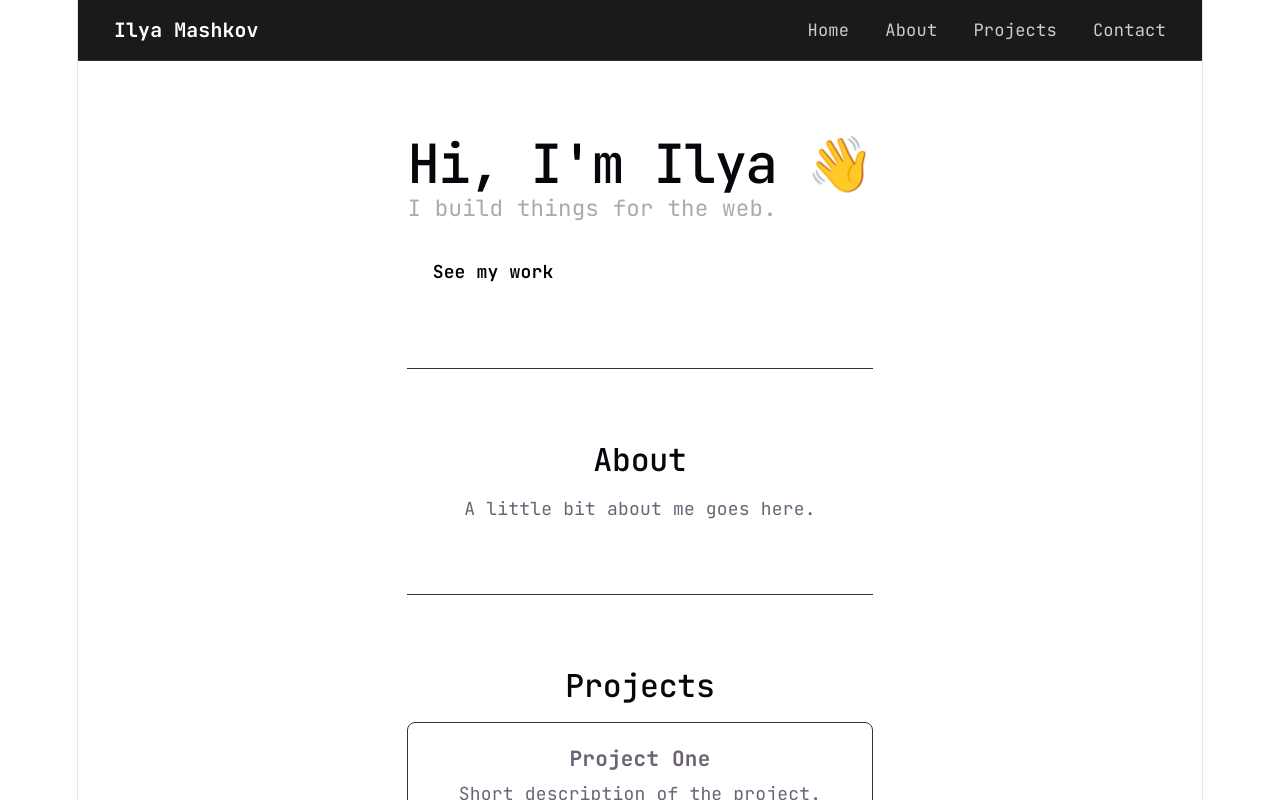
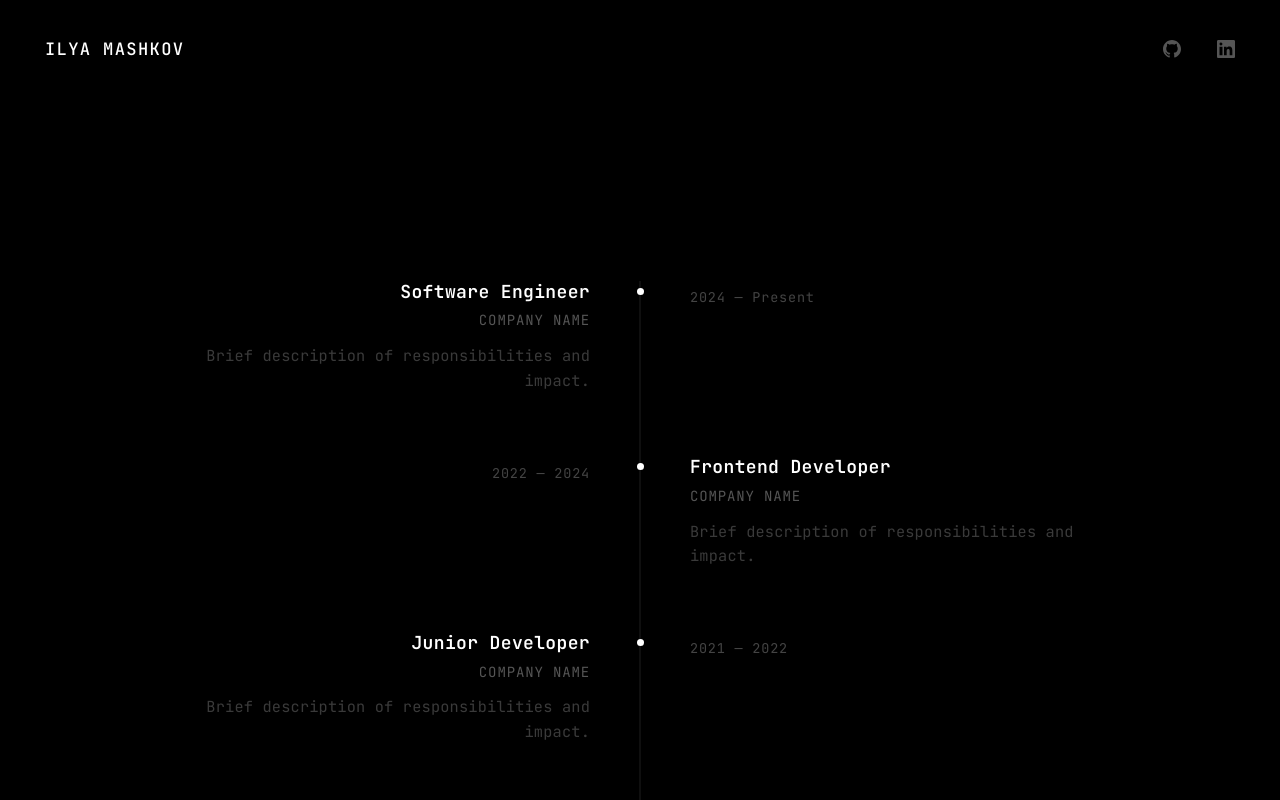
Before and after one commit to ilyamashkov11/ilyamashkov11.github.io, a React (Vite) app: page / in a window 1280 px wide. Shown: the top 800 px of the page. Built offline with nearby package versions, Linux system fonts and the light colour scheme.

Commit message:
good starter version

```diff
--- a/src/components/Home.tsx
+++ b/src/components/Home.tsx
@@ -1,38 +1,47 @@
 import './css/Home.css'
+
+const experience = [
+  {
+    period: '2024 — Present',
+    role: 'Software Engineer',
+    company: 'Company Name',
+    description: 'Brief description of responsibilities and impact.',
+  },
+  {
+    period: '2022 — 2024',
+    role: 'Frontend Developer',
+    company: 'Company Name',
+    description: 'Brief description of responsibilities and impact.',
+  },
+  {
+    period: '2021 — 2022',
+    role: 'Junior Developer',
+    company: 'Company Name',
+    description: 'Brief description of responsibilities and impact.',
+  },
+]
 
 export default function Home() {
   return (
-    <main className="home" id="home">
-      <section className="hero">
-        <h1>Hi, I'm Ilya 👋</h1>
-        <p>I build things for the web.</p>
-        <a className="btn" href="#projects">See my work</a>
-      </section>
-
-      <section className="section" id="about">
-        <h2>About</h2>
-        <p>A little bit about me goes here.</p>
-      </section>
-
-      <section className="section" id="projects">
-        <h2>Projects</h2>
-        <div className="project-grid">
-          <div className="project-card">
-            <h3>Project One</h3>
-            <p>Short description of the project.</p>
-            <a href="#">View →</a>
-          </div>
-          <div className="project-card">
-            <h3>Project Two</h3>
-            <p>Short description of the project.</p>
-            <a href="#">View →</a>
-          </div>
-        </div>
-      </section>
-
-      <section className="section" id="contact">
-        <h2>Contact</h2>
-        <p>Reach me at <a href="mailto:you@email.com">you@email.com</a></p>
+    <main className="home">
+      <section className="timeline">
+        <div className="timeline-axis" />
+        {experience.map((item, i) => {
+          const isLeft = i % 2 === 0
+          return (
+            <div className={`timeline-entry ${isLeft ? 'left' : 'right'}`} key={i}>
+              <div className="timeline-content">
+                <h2 className="timeline-role">{item.role}</h2>
+                <span className="timeline-company">{item.company}</span>
+                <p className="timeline-desc">{item.description}</p>
+              </div>
+              <div className="timeline-connector">
+                <div className="timeline-dot" />
+              </div>
+              <span className="timeline-period">{item.period}</span>
+            </div>
+          )
+        })}
       </section>
     </main>
   )
--- a/src/components/Navbar.tsx
+++ b/src/components/Navbar.tsx
@@ -1,14 +1,38 @@
 import './css/Navbar.css'
+
+function GitHubIcon() {
+  return (
+    <svg className="social-icon" viewBox="0 0 24 24" fill="currentColor" xmlns="http://www.w3.org/2000/svg">
+      <path d="M12 0C5.37 0 0 5.37 0 12c0 5.3 3.438 9.8 8.205 11.385.6.113.82-.258.82-.577 0-.285-.01-1.04-.015-2.04-3.338.724-4.042-1.61-4.042-1.61-.546-1.387-1.333-1.756-1.333-1.756-1.089-.745.083-.729.083-.729 1.205.084 1.838 1.236 1.838 1.236 1.07 1.835 2.809 1.305 3.495.998.108-.776.417-1.305.76-1.605-2.665-.3-5.466-1.332-5.466-5.93 0-1.31.465-2.38 1.235-3.22-.135-.303-.54-1.523.105-3.176 0 0 1.005-.322 3.3 1.23.96-.267 1.98-.399 3-.405 1.02.006 2.04.138 3 .405 2.28-1.552 3.285-1.23 3.285-1.23.645 1.653.24 2.873.12 3.176.765.84 1.23 1.91 1.23 3.22 0 4.61-2.805 5.625-5.475 5.92.42.36.81 1.096.81 2.22 0 1.606-.015 2.896-.015 3.286 0 .315.21.69.825.57C20.565 21.795 24 17.295 24 12c0-6.63-5.37-12-12-12z" />
+    </svg>
+  )
+}
+
+function LinkedInIcon() {
+  return (
+    <svg className="social-icon" viewBox="0 0 24 24" fill="currentColor" xmlns="http://www.w3.org/2000/svg">
+      <path d="M20.447 20.452H16.89v-5.569c0-1.328-.027-3.037-1.852-3.037-1.853 0-2.136 1.445-2.136 2.939v5.667H9.351V9h3.414v1.561h.046c.477-.9 1.637-1.85 3.37-1.85 3.601 0 4.267 2.37 4.267 5.455v6.286zM5.337 7.433a1.977 1.977 0 1 1 0-3.953 1.977 1.977 0 0 1 0 3.953zm1.975 13.019H3.36V9h3.952v11.452zM22.225 0H1.771C.792 0 0 .774 0 1.729v20.542C0 23.227.792 24 1.771 24h20.451C23.2 24 24 23.227 24 22.271V1.729C24 .774 23.2 0 22.222 0h.003z" />
+    </svg>
+  )
+}
+
+const socials = [
+  { label: 'GitHub', href: 'https://github.com/ilyamashkov11', Icon: GitHubIcon },
+  { label: 'LinkedIn', href: 'https://linkedin.com/in/', Icon: LinkedInIcon },
+]
 
 export default function Navbar() {
   return (
     <nav className="navbar">
-      <div className="navbar-logo">Ilya Mashkov</div>
-      <ul className="navbar-links">
-        <li><a href="#home">Home</a></li>
-        <li><a href="#about">About</a></li>
-        <li><a href="#projects">Projects</a></li>
-        <li><a href="#contact">Contact</a></li>
+      <span className="navbar-name">Ilya Mashkov</span>
+      <ul className="navbar-socials">
+        {socials.map(({ label, href, Icon }) => (
+          <li key={label}>
+            <a href={href} target="_blank" rel="noopener noreferrer" aria-label={label}>
+              <Icon />
+            </a>
+          </li>
+        ))}
       </ul>
     </nav>
   )
--- a/src/components/css/Home.css
+++ b/src/components/css/Home.css
@@ -1,79 +1,119 @@
 .home {
-  max-width: 800px;
-  margin: 0 auto;
-  padding: 0 2rem;
+  min-height: 100vh;
+  display: flex;
+  align-items: center;
+  justify-content: center;
+  padding: 8rem 2rem 6rem;
 }
 
-.hero {
-  display: flex;
-  flex-direction: column;
-  align-items: flex-start;
-  gap: 1rem;
-  padding: 5rem 0 4rem;
+/* Central vertical line */
+.timeline {
+  position: relative;
+  width: 100%;
+  max-width: 900px;
 }
 
-.hero h1 {
-  font-size: 3rem;
-  margin: 0;
+.timeline-axis {
+  position: absolute;
+  left: 50%;
+  top: 0;
+  bottom: 0;
+  width: 1px;
+  background: #1e1e1e;
+  transform: translateX(-50%);
 }
 
-.hero p {
-  font-size: 1.25rem;
-  color: #aaa;
-  margin: 0;
+/* Each entry: 3 columns — content | connector | period (left side)
+   or reversed via .right                                           */
+.timeline-entry {
+  display: grid;
+  grid-template-columns: 1fr 28px 1fr;
+  align-items: start;
+  margin-bottom: 3.5rem;
+  position: relative;
 }
 
-.btn {
-  display: inline-block;
-  margin-top: 0.5rem;
-  padding: 0.6rem 1.4rem;
-  background: #fff;
-  color: #000;
-  border-radius: 6px;
-  text-decoration: none;
-  font-weight: 600;
-  transition: opacity 0.2s;
+/* LEFT entry: content left, period right */
+.timeline-entry.left .timeline-content {
+  grid-column: 1;
+  grid-row: 1;
+  text-align: right;
+  padding-right: 2rem;
 }
 
-.btn:hover {
-  opacity: 0.85;
+.timeline-entry.left .timeline-connector {
+  grid-column: 2;
+  grid-row: 1;
 }
 
-.section {
-  padding: 4rem 0;
-  border-top: 1px solid #333;
+.timeline-entry.left .timeline-period {
+  grid-column: 3;
+  grid-row: 1;
+  padding-left: 2rem;
+  padding-top: 0.2rem;
 }
 
-.section h2 {
-  font-size: 1.75rem;
-  margin-bottom: 1rem;
+/* RIGHT entry: period left, content right */
+.timeline-entry.right .timeline-period {
+  grid-column: 1;
+  grid-row: 1;
+  text-align: right;
+  padding-right: 2rem;
+  padding-top: 0.2rem;
 }
 
-.project-grid {
-  display: grid;
-  grid-template-columns: repeat(auto-fill, minmax(240px, 1fr));
-  gap: 1rem;
-  margin-top: 1rem;
+.timeline-entry.right .timeline-connector {
+  grid-column: 2;
+  grid-row: 1;
 }
 
-.project-card {
-  padding: 1.25rem;
-  border: 1px solid #333;
-  border-radius: 8px;
-  display: flex;
-  flex-direction: column;
-  gap: 0.5rem;
+.timeline-entry.right .timeline-content {
+  grid-column: 3;
+  grid-row: 1;
+  text-align: left;
+  padding-left: 2rem;
 }
 
-.project-card h3 {
-  margin: 0;
+.timeline-connector {
+  display: flex;
+  justify-content: center;
+  padding-top: 0.2rem;
 }
 
-.project-card a {
-  color: #aaa;
-  text-decoration: none;
+.timeline-dot {
+  width: 7px;
+  height: 7px;
+  border-radius: 50%;
+  background: #fff;
+  flex-shrink: 0;
+  margin-top: 0.2rem;
 }
 
-.project-card a:hover {
+.timeline-period {
+  font-size: 0.75rem;
+  color: #444;
+  letter-spacing: 0.06em;
+  white-space: nowrap;
+}
+
+.timeline-role {
+  font-size: 1rem;
+  font-weight: 600;
   color: #fff;
+  margin: 0 0 0.25rem;
+  letter-spacing: 0.02em;
 }
+
+.timeline-company {
+  font-size: 0.78rem;
+  color: #555;
+  letter-spacing: 0.06em;
+  text-transform: uppercase;
+}
+
+.timeline-desc {
+  font-size: 0.85rem;
+  color: #3a3a3a;
+  margin: 0.6rem 0 0;
+  line-height: 1.6;
+}
--- a/src/components/css/Navbar.css
+++ b/src/components/css/Navbar.css
@@ -1,23 +1,23 @@
 .navbar {
+  position: fixed;
+  top: 2rem;
+  left: 2.5rem;
+  right: 2.5rem;
+  z-index: 100;
   display: flex;
   align-items: center;
   justify-content: space-between;
-  padding: 0 2rem;
-  height: 60px;
-  background-color: #1a1a1a;
-  border-bottom: 1px solid #333;
-  position: sticky;
-  top: 0;
-  z-index: 100;
 }
 
-.navbar-logo {
-  font-weight: 700;
-  font-size: 1.1rem;
+.navbar-name {
+  font-size: 0.95rem;
+  font-weight: 500;
   color: #fff;
+  letter-spacing: 0.08em;
+  text-transform: uppercase;
 }
 
-.navbar-links {
+.navbar-socials {
   display: flex;
   gap: 2rem;
   list-style: none;
@@ -25,13 +25,20 @@
   padding: 0;
 }
 
-.navbar-links a {
-  color: #ccc;
-  text-decoration: none;
-  font-size: 0.95rem;
+.navbar-socials a {
+  display: flex;
+  align-items: center;
+  color: #555;
+  opacity: 1;
   transition: color 0.2s;
 }
 
-.navbar-links a:hover {
+.navbar-socials a:hover {
   color: #fff;
 }
+
+.social-icon {
+  width: 18px;
+  height: 18px;
+  display: block;
+}
--- a/src/index.css
+++ b/src/index.css
@@ -1,15 +1,8 @@
 :root {
-  --text: #6b6375;
-  --text-h: #08060d;
-  --bg: #fff;
-  --border: #e5e4e7;
-  --code-bg: #f4f3ec;
-  --accent: #aa3bff;
-  --accent-bg: rgba(170, 59, 255, 0.1);
-  --accent-border: rgba(170, 59, 255, 0.5);
-  --social-bg: rgba(244, 243, 236, 0.5);
-  --shadow:
-    rgba(0, 0, 0, 0.1) 0 10px 15px -3px, rgba(0, 0, 0, 0.05) 0 4px 6px -2px;
+  --text: #555;
+  --text-h: #fff;
+  --bg: #000;
+  --border: transparent;
 
   --sans: 'JetBrains Mono', ui-monospace, monospace;
   --heading: 'JetBrains Mono', ui-monospace, monospace;
@@ -17,49 +10,26 @@
 
   font: 18px/145% var(--sans);
   letter-spacing: 0.18px;
-  color-scheme: light dark;
   color: var(--text);
   background: var(--bg);
   font-synthesis: none;
   text-rendering: optimizeLegibility;
   -webkit-font-smoothing: antialiased;
   -moz-osx-font-smoothing: grayscale;
-
-  @media (max-width: 1024px) {
-    font-size: 16px;
-  }
 }
 
-@media (prefers-color-scheme: dark) {
-  :root {
-    --text: #9ca3af;
-    --text-h: #f3f4f6;
-    --bg: #16171d;
-    --border: #2e303a;
-    --code-bg: #1f2028;
-    --accent: #c084fc;
-    --accent-bg: rgba(192, 132, 252, 0.15);
-    --accent-border: rgba(192, 132, 252, 0.5);
-    --social-bg: rgba(47, 48, 58, 0.5);
-    --shadow:
-      rgba(0, 0, 0, 0.4) 0 10px 15px -3px, rgba(0, 0, 0, 0.25) 0 4px 6px -2px;
-  }
-
-  #social .button-icon {
-    filter: invert(1) brightness(2);
-  }
-}
 
 #root {
-  width: 1126px;
+  width: 100%;
   max-width: 100%;
-  margin: 0 auto;
-  text-align: center;
-  border-inline: 1px solid var(--border);
+  margin: 0;
+  text-align: left;
+  border-inline: none;
   min-height: 100svh;
   display: flex;
   flex-direction: column;
   box-sizing: border-box;
+  background: #000;
 }
 
 body {
```
Also changed, not shown: public/icons/github.svg (added), public/icons/linkedin.svg (added).
